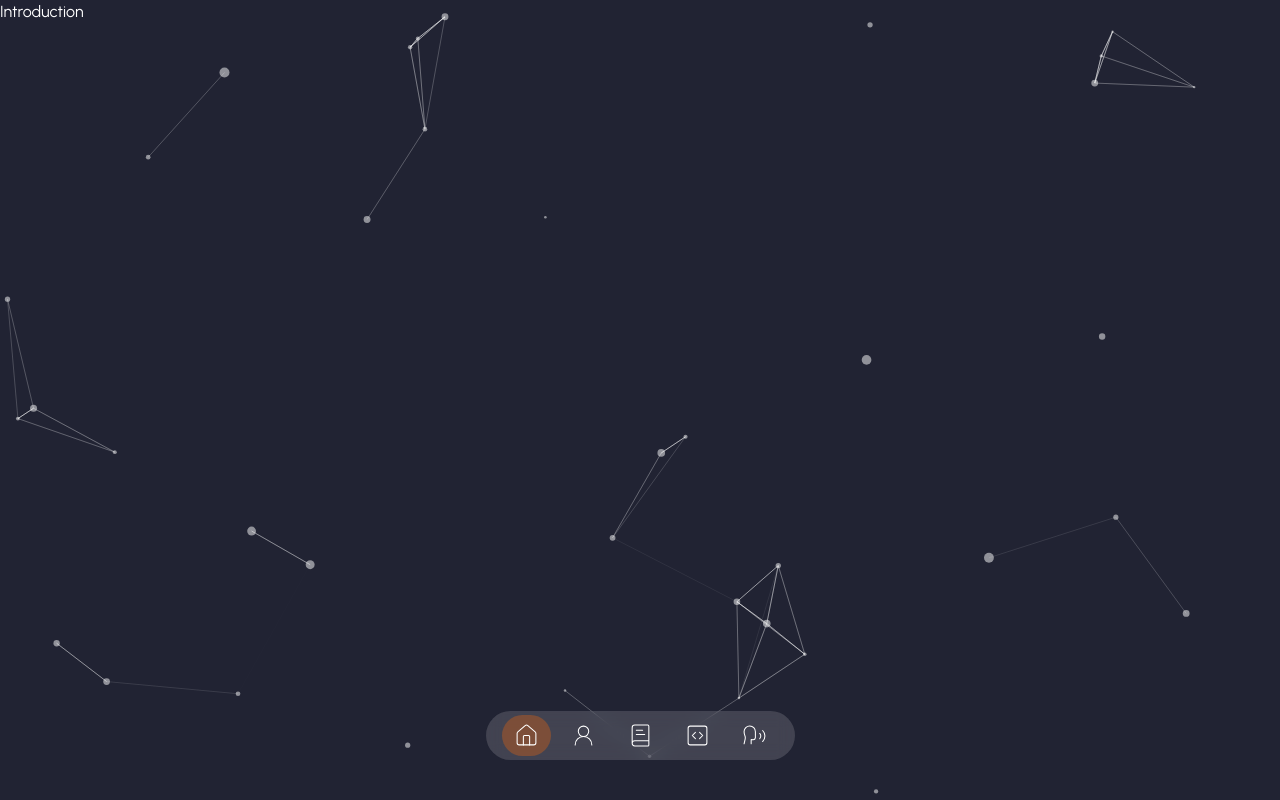
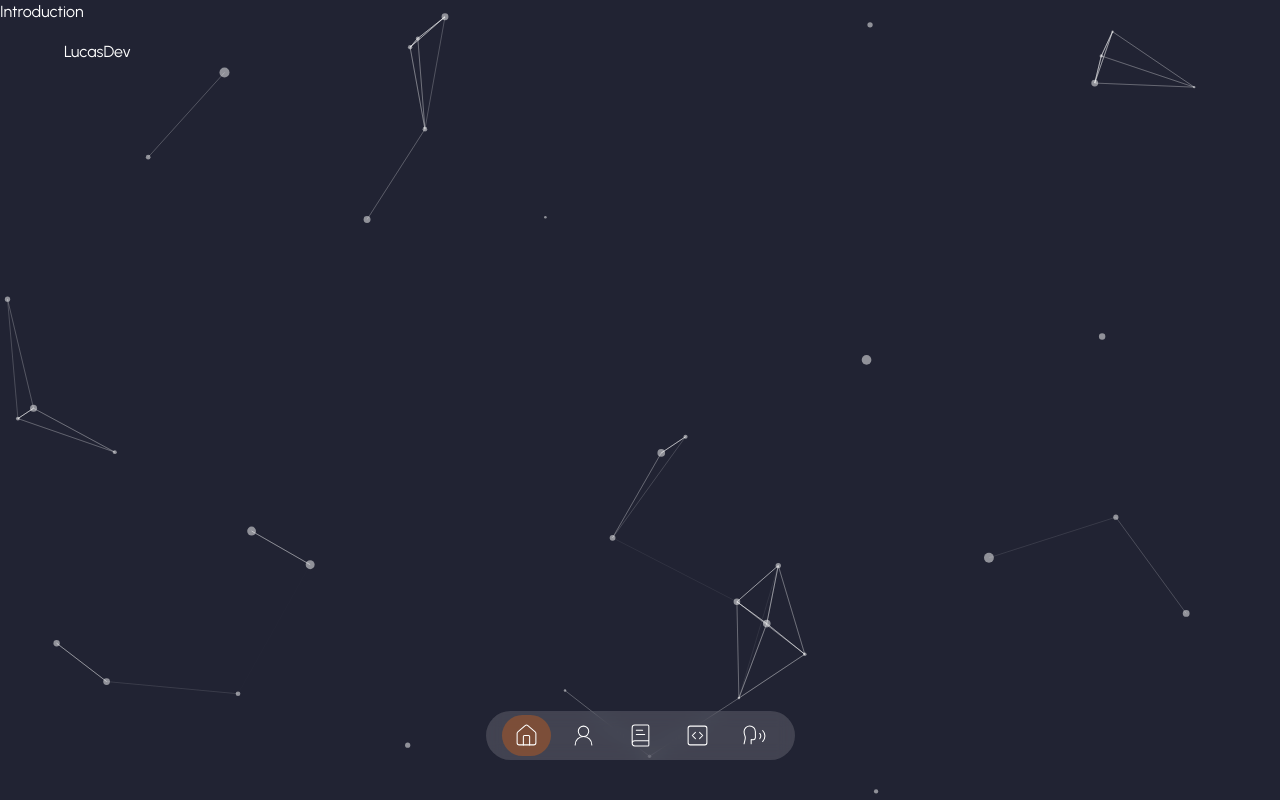
Before and after one commit to lucasbadino/PortfolioNextjs, a Next.js app: page / in a window 1280 px wide. Built offline with nearby package versions, Linux system fonts and the light colour scheme.

Commit message:
add transitions

```diff
--- a/app/layout.tsx
+++ b/app/layout.tsx
@@ -2,6 +2,7 @@ import type { Metadata } from "next";
 import { Urbanist } from "next/font/google";
 import "./globals.css";
 import { Navbar } from "@/components/Navbar";
+import { Header } from "@/components/header";
 
 const urbanist = Urbanist({ subsets: ["latin"] });
 
@@ -21,7 +22,9 @@ export default function RootLayout({
       <body
         className={urbanist.className}
       >
+        <Header />
         <Navbar />
+
         {children}
       </body>
     </html>
--- a/app/page.tsx
+++ b/app/page.tsx
@@ -1,10 +1,16 @@
+import { TransitionPage } from '@/components/TransitionPage';
 import { Cover } from '../components/Cover';
 
 export default function Home() {
   return (
-    <main className="flex min-h-[100vh] h-full bg-no-repeat bg gradient-cover">
-      <Cover />
-      <p>Introduction</p>
+    <main>
+      <TransitionPage />
+
+      <div className="flex min-h-[100vh] h-full bg-no-repeat bg gradient-cover">
+
+        <Cover />
+        <p>Introduction</p>
+      </div>
     </main>
   );
 }
--- /dev/null
+++ b/components/TransitionPage.tsx
@@ -0,0 +1,22 @@
+"use client";
+import { transitionVariantsPage } from "@/utils/motion-transitions";
+import { AnimatePresence } from "framer-motion";
+import { motion } from "framer-motion";
+export const TransitionPage = () => {
+    return (
+        <AnimatePresence mode="wait">
+            <div>
+                <motion.div
+                    className="fixed top-0 bottom-0 right-full w-screen z-30 bg-[#2e2257]"
+                    variants={transitionVariantsPage}
+                    initial="initial"
+                    animate="animate"
+                    exit="exit"
+                    transition={{ delay: 0.3, duration: 0.5, ease: "easeInOut" }}
+                >
+
+                </motion.div>
+            </div>
+        </AnimatePresence>
+    );
+};
--- /dev/null
+++ b/components/header.tsx
@@ -0,0 +1,15 @@
+import { MotionTransitions } from "./Transitions"
+import Link from "next/link"
+export const Header = () => {
+    return (
+        <MotionTransitions position="bottom" className="absolute z-40 inline-block w-full top-5 md:top-10">
+            <header>
+                <div className="container justify-between max-w-6xl mx-auto md:flex">
+                    <Link href="/">
+                    LucasDev
+                    </Link>
+                </div>
+            </header>
+        </MotionTransitions>
+    )
+}
```
